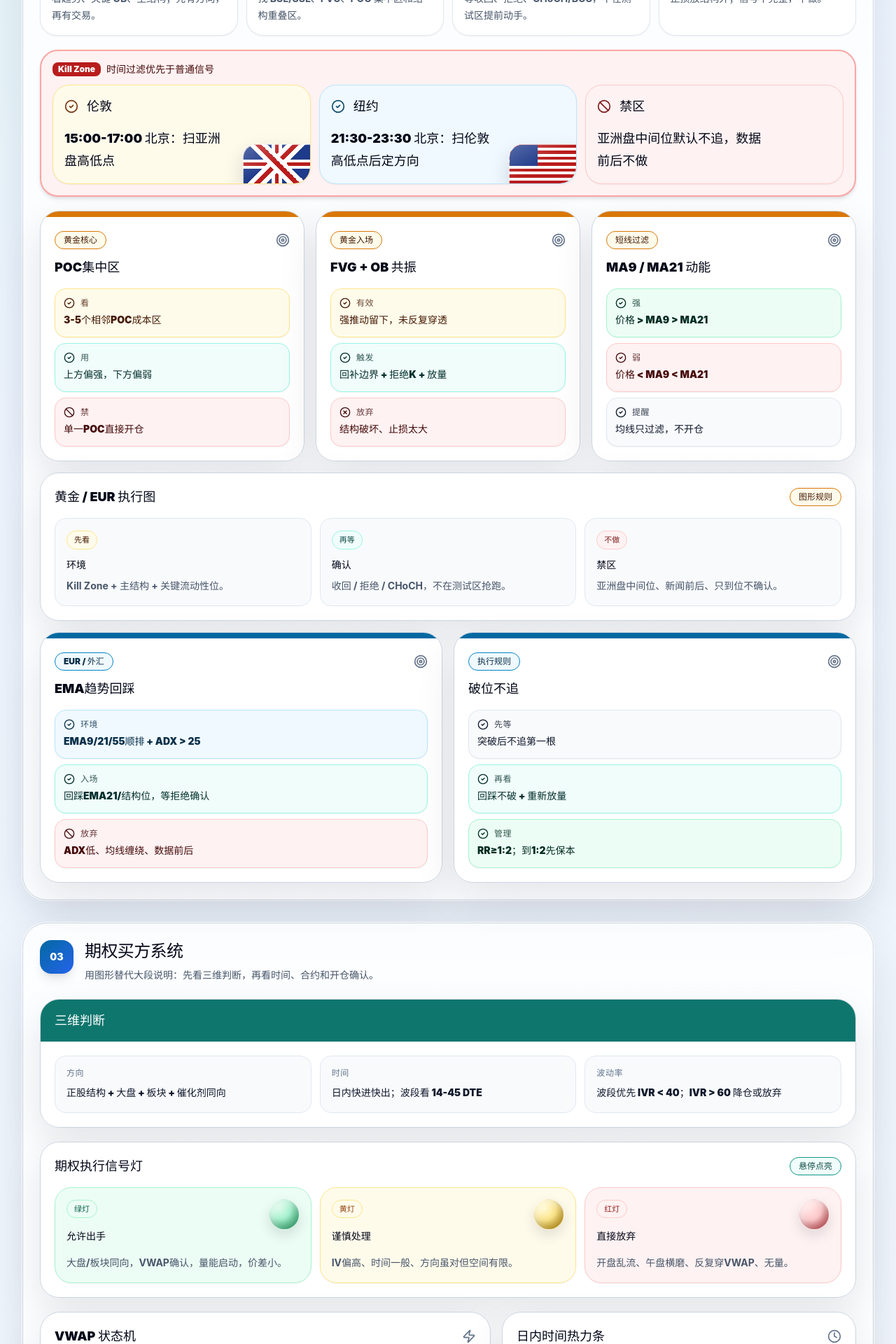
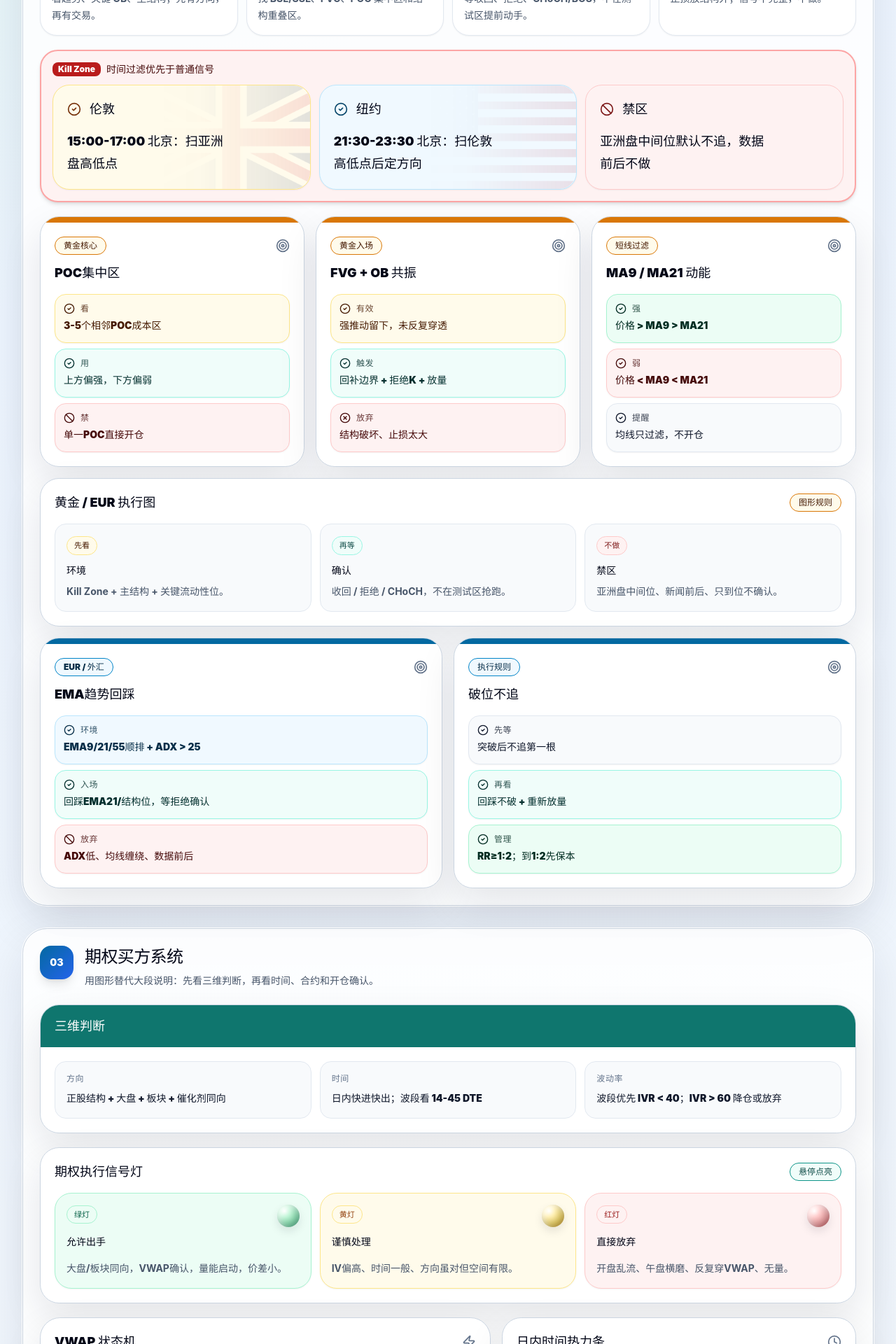
Before and after one commit to TPCapital/ModelTrade-, a React (Vite) app: page / in a window 1280 px wide. Shown: the part 1200-3120 px from the top of the page at 70% size. Built offline with nearby package versions, Linux system fonts and the light colour scheme.

Commit message:
Add files via upload

```diff
--- a/src/App.jsx
+++ b/src/App.jsx
@@ -389,21 +389,25 @@ function DecisionSignalBoard({ title, items, tone = "teal" }) {
   );
 }
 
-function FlagCorner({ type = "uk" }) {
-  const isUS = type === "us";
-  const bg = isUS
-    ? "linear-gradient(180deg,#b91c1c 0 7.7%,#fff 7.7% 15.4%,#b91c1c 15.4% 23.1%,#fff 23.1% 30.8%,#b91c1c 30.8% 38.5%,#fff 38.5% 46.2%,#b91c1c 46.2% 53.9%,#fff 53.9% 61.6%,#b91c1c 61.6% 69.3%,#fff 69.3% 77%,#b91c1c 77% 84.7%,#fff 84.7% 92.4%,#b91c1c 92.4% 100%)"
-    : "linear-gradient(45deg,transparent 42%,#fff 42% 48%,#b91c1c 48% 54%,#fff 54% 60%,transparent 60%),linear-gradient(-45deg,transparent 42%,#fff 42% 48%,#b91c1c 48% 54%,#fff 54% 60%,transparent 60%),linear-gradient(90deg,transparent 42%,#fff 42% 47%,#b91c1c 47% 53%,#fff 53% 58%,transparent 58%),linear-gradient(0deg,transparent 38%,#fff 38% 45%,#b91c1c 45% 55%,#fff 55% 62%,transparent 62%),#1e3a8a";
+function FlagBackdrop({ type = "uk" }) {
+  const src = type === "us" ? "/flag-us.png" : "/flag-gb.png";
   return (
-    <motion.div
-      aria-label={isUS ? "US flag" : "UK flag"}
-      whileHover={{ scale: 1.08, rotate: -2 }}
-      className="pointer-events-none absolute bottom-0 right-0 h-14 w-24 overflow-hidden rounded-tl-[1.2rem] rounded-br-[1.45rem] border-l border-t border-white/70 shadow-[0_12px_28px_rgba(15,23,42,0.16)]"
-      style={{ background: bg }}
-    >
-      {isUS && <div className="absolute left-0 top-0 h-[54%] w-[42%] bg-blue-900" />}
-      <div className="absolute inset-0 bg-gradient-to-br from-white/25 via-transparent to-black/18" />
-    </motion.div>
+    <div className="pointer-events-none absolute inset-0 overflow-hidden rounded-[1.5rem]">
+      <motion.img
+        src={src}
+        alt=""
+        aria-hidden="true"
+        initial={{ opacity: 0.18, x: 12 }}
+        whileHover={{ opacity: 0.32, x: 0 }}
+        transition={{ duration: 0.45 }}
+        className="absolute bottom-0 right-0 h-full w-[68%] object-cover object-center"
+        style={{
+          WebkitMaskImage: "linear-gradient(90deg, transparent 0%, rgba(0,0,0,0.06) 32%, rgba(0,0,0,0.42) 72%, rgba(0,0,0,0.68) 100%)",
+          maskImage: "linear-gradient(90deg, transparent 0%, rgba(0,0,0,0.06) 32%, rgba(0,0,0,0.42) 72%, rgba(0,0,0,0.68) 100%)",
+        }}
+      />
+      <div className="absolute inset-0 bg-gradient-to-r from-white/72 via-white/55 to-white/10" />
+    </div>
   );
 }
 
@@ -411,30 +415,30 @@ function SignalLamp({ active = "green" }) {
   const [hovered, setHovered] = useState(false);
   const color = {
     green: {
-      off: "radial-gradient(circle at 35% 30%,#d8f8e5 0,#a7f3d0 38%,#57c58a 72%,#18925d 100%)",
-      on: "radial-gradient(circle at 35% 28%,#ffffff 0,#b8ffe0 20%,#34d399 52%,#059669 100%)",
-      glow: "0 0 0 7px rgba(16,185,129,0.12),0 0 28px rgba(16,185,129,0.62),inset -5px -7px 12px rgba(4,120,87,0.35),inset 5px 6px 10px rgba(255,255,255,0.55)",
+      off: "radial-gradient(circle at 32% 28%,#ffffff 0,#c8f7dc 24%,#8ad9ad 58%,#3e9f70 100%)",
+      on: "radial-gradient(circle at 30% 24%,#ffffff 0,#bcffe2 22%,#34d399 58%,#059669 100%)",
+      glow: "0 0 0 4px rgba(16,185,129,0.10),0 0 20px rgba(16,185,129,0.58),inset -4px -5px 9px rgba(4,120,87,0.38),inset 4px 4px 8px rgba(255,255,255,0.68)",
     },
     yellow: {
-      off: "radial-gradient(circle at 35% 30%,#fff8cf 0,#fde68a 42%,#d6a822 78%,#a46b00 100%)",
-      on: "radial-gradient(circle at 35% 28%,#ffffff 0,#fff4b8 20%,#facc15 55%,#d97706 100%)",
-      glow: "0 0 0 7px rgba(245,158,11,0.12),0 0 28px rgba(245,158,11,0.62),inset -5px -7px 12px rgba(146,64,14,0.35),inset 5px 6px 10px rgba(255,255,255,0.58)",
+      off: "radial-gradient(circle at 32% 28%,#ffffff 0,#fff1b8 24%,#e4ca63 60%,#b98209 100%)",
+      on: "radial-gradient(circle at 30% 24%,#ffffff 0,#fff4b8 22%,#facc15 58%,#d97706 100%)",
+      glow: "0 0 0 4px rgba(245,158,11,0.10),0 0 20px rgba(245,158,11,0.58),inset -4px -5px 9px rgba(146,64,14,0.38),inset 4px 4px 8px rgba(255,255,255,0.68)",
     },
     red: {
-      off: "radial-gradient(circle at 35% 30%,#ffe1e1 0,#fecaca 42%,#db6b6b 76%,#991b1b 100%)",
-      on: "radial-gradient(circle at 35% 28%,#ffffff 0,#ffc4c4 20%,#ef4444 55%,#b91c1c 100%)",
-      glow: "0 0 0 7px rgba(239,68,68,0.12),0 0 28px rgba(239,68,68,0.62),inset -5px -7px 12px rgba(127,29,29,0.36),inset 5px 6px 10px rgba(255,255,255,0.55)",
+      off: "radial-gradient(circle at 32% 28%,#ffffff 0,#ffd0d0 24%,#e59a9a 60%,#b43b3b 100%)",
+      on: "radial-gradient(circle at 30% 24%,#ffffff 0,#ffc4c4 22%,#ef4444 58%,#b91c1c 100%)",
+      glow: "0 0 0 4px rgba(239,68,68,0.10),0 0 20px rgba(239,68,68,0.58),inset -4px -5px 9px rgba(127,29,29,0.38),inset 4px 4px 8px rgba(255,255,255,0.68)",
     },
   }[active];
   return (
     <motion.div
       onMouseEnter={() => setHovered(true)}
       onMouseLeave={() => setHovered(false)}
-      whileHover={{ scale: 1.12 }}
-      className="h-11 w-11 shrink-0 rounded-full border border-white/70"
+      whileHover={{ scale: 1.16 }}
+      className="h-8 w-8 shrink-0 rounded-full"
       style={{
         background: hovered ? color.on : color.off,
-        boxShadow: hovered ? color.glow : "inset -5px -7px 12px rgba(15,23,42,0.18),inset 5px 6px 10px rgba(255,255,255,0.52),0 8px 18px rgba(15,23,42,0.12)",
+        boxShadow: hovered ? color.glow : "inset -4px -5px 9px rgba(15,23,42,0.16),inset 4px 4px 8px rgba(255,255,255,0.62),0 6px 13px rgba(15,23,42,0.10)",
       }}
     />
   );
@@ -529,16 +533,16 @@ function KillZoneBoard() {
         {items.map((item) => {
           const Icon = item.icon;
           return (
-            <motion.div key={item.title} whileHover={{ y: -5, scale: 1.01 }} className={cn('group relative overflow-hidden rounded-[1.5rem] border p-4 pr-28 shadow-sm transition-all duration-300 hover:shadow-[0_24px_60px_rgba(15,23,42,0.12)]', item.cls)}>
-              <div className="flex items-start justify-between gap-3">
+            <motion.div key={item.title} whileHover={{ y: -5, scale: 1.01 }} className={cn('group relative overflow-hidden rounded-[1.5rem] border p-5 shadow-sm transition-all duration-300 hover:shadow-[0_24px_60px_rgba(15,23,42,0.12)]', item.cls)}>
+              <div className="relative z-10 flex items-start justify-between gap-3">
                 <div className="flex items-center gap-3">
                   <Icon className={cn('h-5 w-5 shrink-0', item.iconCls)} />
                   <div className="text-lg font-black text-slate-950">{item.title}</div>
                 </div>
 
               </div>
-              <div className="mt-4 text-lg font-black leading-8 text-slate-950">{item.text}</div>
-              {item.emoji ? <FlagCorner type={item.title === '纽约' ? 'us' : 'uk'} /> : null}
+              <div className="relative z-10 mt-4 max-w-[72%] text-lg font-black leading-8 text-slate-950">{item.text}</div>
+              {item.emoji ? <FlagBackdrop type={item.title === '纽约' ? 'us' : 'uk'} /> : null}
             </motion.div>
           );
         })}
```
Also changed, not shown: public/flag-gb.png (added), public/flag-us.png (added), 5 other files (tests, documents, lock files or other folders).
